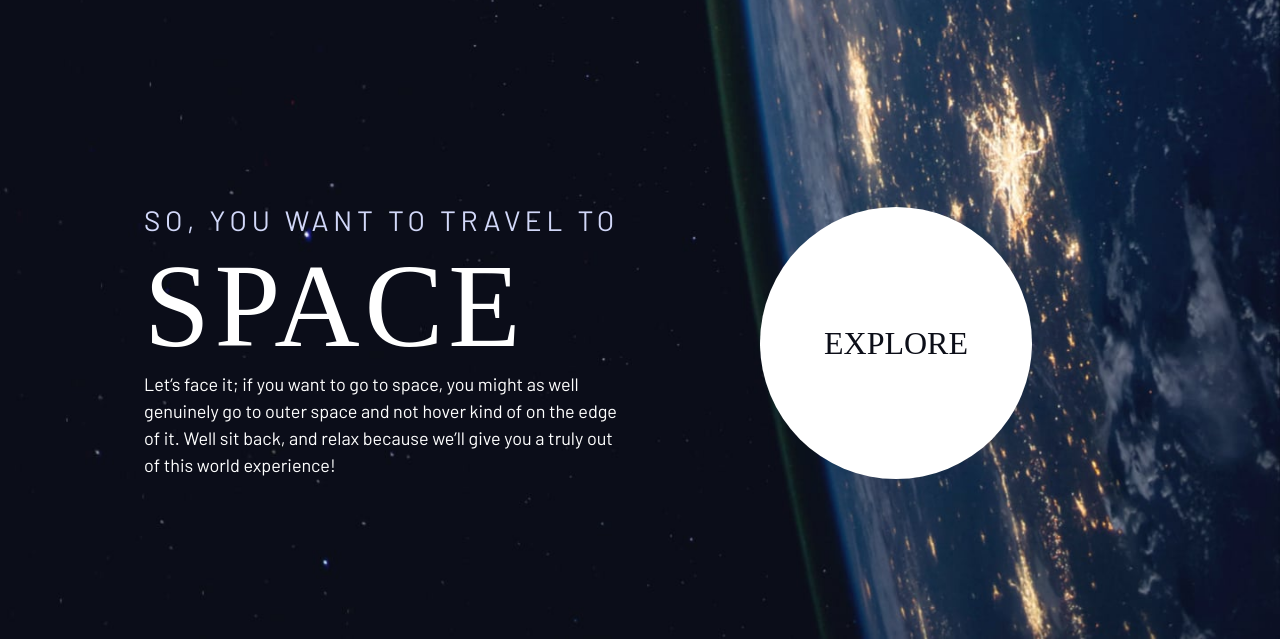
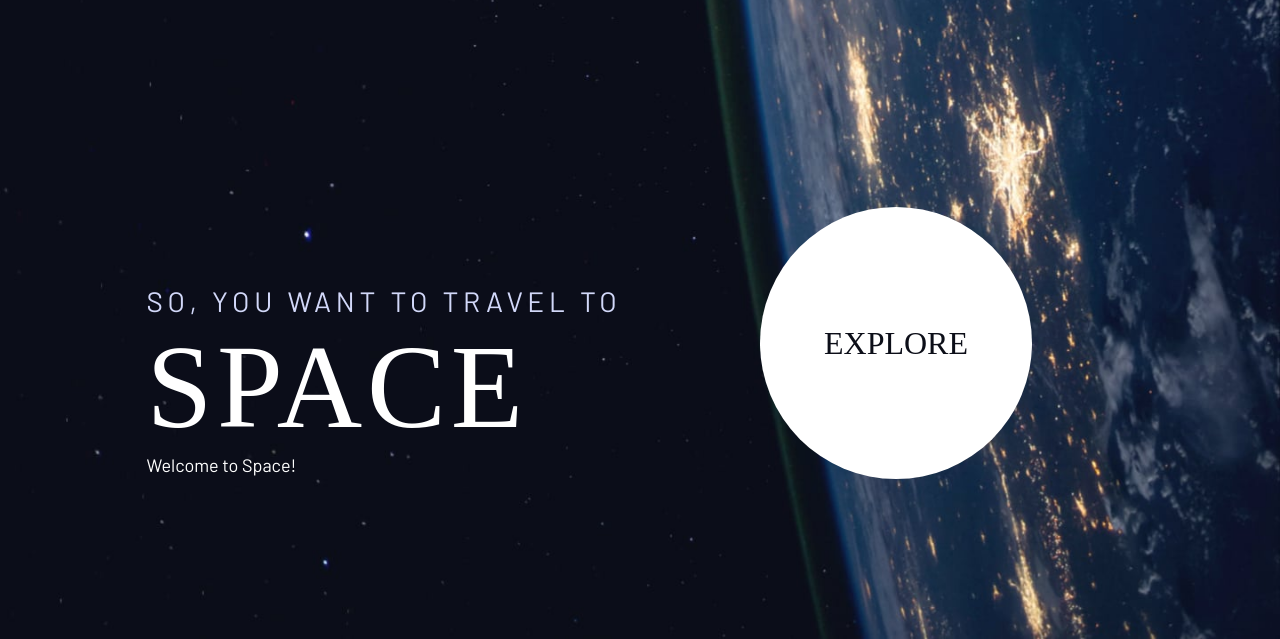
Before and after one commit to Kerraan/space-tourism, a website: page src/index.html in a window 1280 px wide. Shown: the part 161-800 px from the top of the page. Drawn offline with nearby package versions, Linux system fonts and the light colour scheme; files that its build step writes are made by us from their sources; a web font is replaced by a local one.

Commit message:
Update index.html
edited welcome text

```diff
--- a/src/index.html
+++ b/src/index.html
@@ -84,12 +84,7 @@
           <span class="fs-900 ff-serif text-white d-block">Space</span>
         </h1>
 
-        <p>
-          Let’s face it; if you want to go to space, you might as well genuinely
-          go to outer space and not hover kind of on the edge of it. Well sit
-          back, and relax because we’ll give you a truly out of this world
-          experience!
-        </p>
+        <p>Welcome to Space!</p>
       </div>
       <div>
         <a
```
